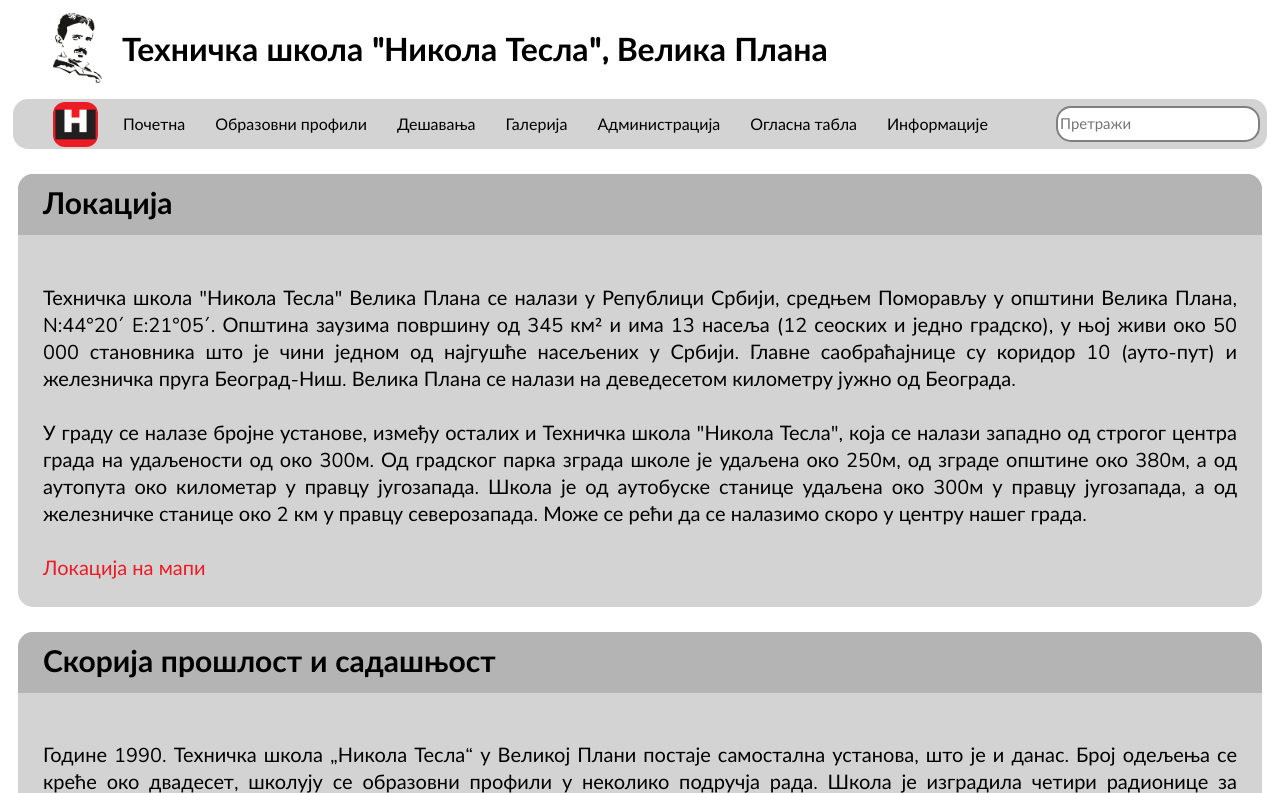
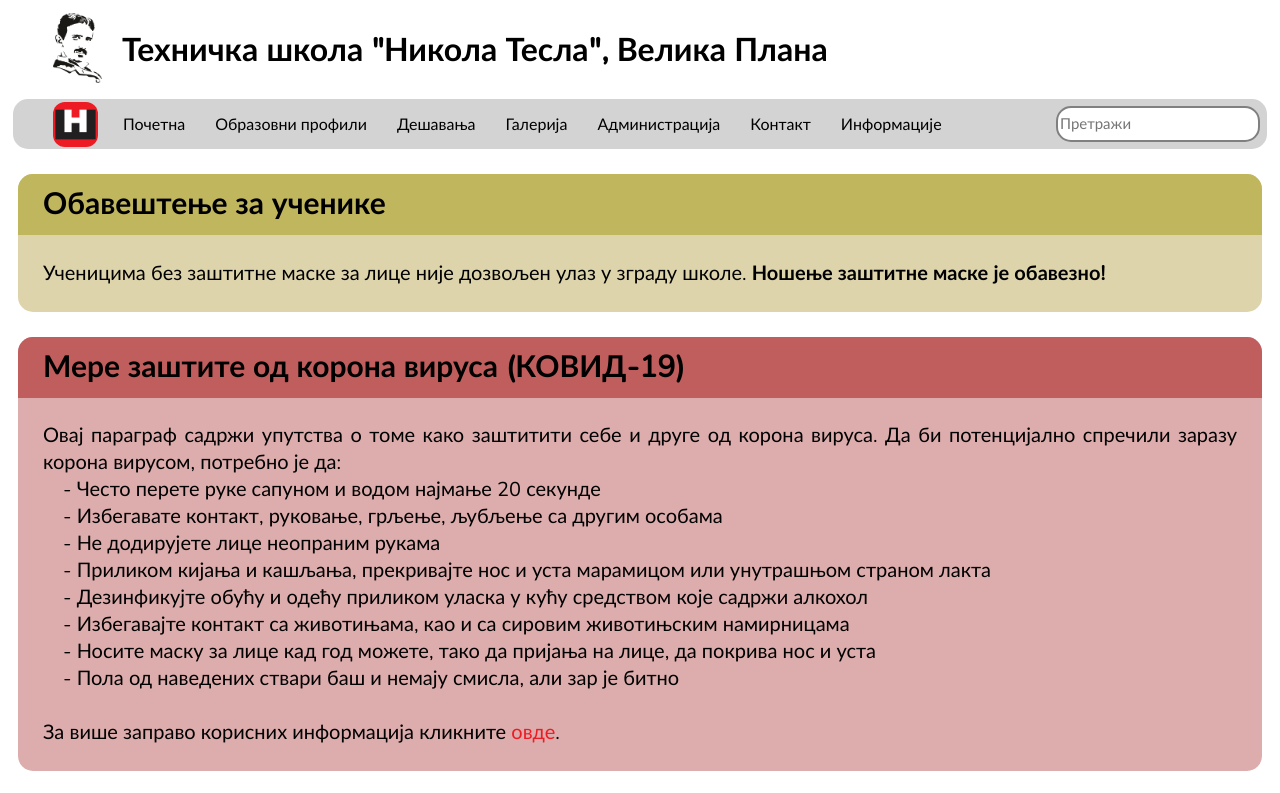
Before and after one commit to StrahinjaLukic03/TS-VP-NikolaTesla, a plain HTML site: page index.html in a window 1280 px wide. Shown: the top 793 px of the page. Drawn offline with nearby package versions, Linux system fonts and the light colour scheme.

Commit message:
✨Усавршавање почетне и информационе странице са малим изменама свих страница

```diff
--- a/index.html
+++ b/index.html
@@ -21,16 +21,50 @@
             <li><a href="desavanja.html">Дешавања</a></li>
             <li><a href="galerija.html">Галерија</a></li>
             <li><a href="administracija.html">Администрација</a></li>
-            <li><a href="oglasnatabla.html">Огласна табла</a></li>
+            <li><a href="kontakt.html">Контакт</a></li>
             <li><a href="informacije.html">Информације</a></li>
             <input type="text" placeholder="Претражи">
         </ul>
     </nav>
 
+    <div class="sadrzaj oo2">
+        <h2 class="naslov oon2">Обавештење за ученике</h2>
+        <p>
+            Ученицима без заштитне маске за лице није дозвољен улаз у зграду школе. <b>Ношење заштитне маске је обавезно!</b>
+        </p>
+    </div>
+
+    <div class="sadrzaj oo">
+        <h2 class="naslov oon">Мере заштите од корона вируса (КОВИД-19)</h2>
+        <p>
+            Овај параграф садржи упутства о томе како заштитити себе и друге од корона вируса. Да би потенцијално спречили
+            заразу корона вирусом, потребно је да:
+            <br>
+            &emsp;- Често перете руке сапуном и водом најмање 20 секунде
+            <br>
+            &emsp;- Избегавате контакт, руковање, грљење, љубљење са другим особама
+            <br>
+            &emsp;- Не додирујете лице неопраним рукама
+            <br>
+            &emsp;- Приликом кијања и кашљања, прекривајте нос и уста марамицом или унутрашњом страном лакта
+            <br>
+            &emsp;- Дезинфикујте обућу и одећу приликом уласка у кућу средством које садржи алкохол
+            <br>
+            &emsp;- Избегавајте контакт са животињама, као и са сировим животињским намирницама
+            <br>
+            &emsp;- Носите маску за лице кад год можете, тако да пријања на лице, да покрива нос и уста
+            <br>
+            &emsp;- Пола од наведених ствари баш и немају смисла, али зар је битно
+            <br><br>
+            За више заправо корисних информација кликните
+            <a href="https://covid19.rs/%d0%bd%d0%be%d0%b2%d0%b8-%d0%ba%d0%be%d1%80%d0%be%d0%bd%d0%b0-%d0%b2%d0%b8%d1%80%d1%83%d1%81-%d0%ba%d0%b0%d0%ba%d0%be-%d0%b4%d0%b0-%d1%81%d0%b5-%d0%b7%d0%b0%d1%88%d1%82%d0%b8%d1%82%d0%b8%d1%82%d0%b5/" target="_blank" id="link">овде</a>.
+        </p>
+    </div>
+
     <div class="sadrzaj">
         <h2 class="naslov">Локација</h2>
         <p>
-            Техничка школа "Никола Тесла" Велика Плана се налази у Републици Србији, средњем Поморављу у општини Велика Плана, N:44°20´ E:21°05´.
+            Техничка школа "Никола Тесла" Велика Плана се налази у Републици Србији, средњем Поморављу у <a href="http://www.velikaplana.rs/" target="_blank" id="link">општини Велика Плана</a>, N:44°20´ E:21°05´.
             Општина заузима површину од 345 км² и има 13 насеља (12 сеоских и једно градско), у њој живи око 50 000 становника што је чини једном
             од најгушће насељених у Србији. Главне саобраћајнице су коридор 10 (ауто-пут) и железничка пруга Београд-Ниш. Велика Плана се налази
             на деведесетом километру јужно од Београда.
@@ -40,7 +74,7 @@
             правцу југозапада. Школа је од аутобуске станице удаљена око 300м у правцу југозапада, а од железничке станице око 2 км у правцу
             северозапада. Може се рећи да се налазимо скоро у центру нашег града.
             <br><br>
-            <a href="https://goo.gl/maps/oFwD2mJT5pvez1uh6" target="_blank" id="lok">Локација на мапи</a>
+            <a href="https://goo.gl/maps/oFwD2mJT5pvez1uh6" target="_blank" id="link">Локација на мапи</a>
         </p>
 
     </div>
@@ -49,7 +83,7 @@
             <h2 class="naslov">Скорија прошлост и садашњост</h2>
             <p>
                 Године 1990. Техничка школа „Никола Тесла“ у Великој Плани постаје самостална установа, што је и данас. Број одељења се креће око
-                двадесет, школују се образовни профили у неколико подручја рада. Школа је изградила четири радионице за практичну наставу (машинска,
+                двадесет, школују се образовни профили у неколико <a href="obrazovniprofili.html" id="link">подручја рада</a>. Школа је изградила четири радионице за практичну наставу (машинска,
                 електро, текстилна изерска), опремила информатичке кабинете и мултимедијалне учионице. Датум кад је отворена машинска радионица,
                 12.10.1993. почео је да се обележава као дан школе.
                 <br><br>
--- a/style.css
+++ b/style.css
@@ -92,7 +92,7 @@ nav ul input:focus {
 }
 
 .sadrzaj p {
-    padding: 25px;
+    padding: 0px 25px 25px 25px;
 }
 
 .naslov {
@@ -102,14 +102,30 @@ nav ul input:focus {
     user-select: none;
 }
 
-#lok {
+.oon {
+    background-color: rgb(192, 93, 93);
+}
+
+.oo {
+    background-color: rgb(221, 172, 172);
+}
+
+.oon2 {
+    background-color: rgb(192, 182, 93);
+}
+
+.oo2 {
+    background-color: rgb(221, 212, 172);
+}
+
+#link {
     color: rgb(237,27,36);
     text-decoration: none;
     transition: .3s;
     user-select: none;
 }
 
-#lok:hover {
+#link:hover {
     text-decoration: underline;
     text-shadow: lightcoral 0px 0px 3px;
     transition: .3s;
```
Also changed, not shown: galerija.html (+1 -1 lines), informacije.css (deleted, +0 -7 lines), informacije.html (+15 -14 lines).
